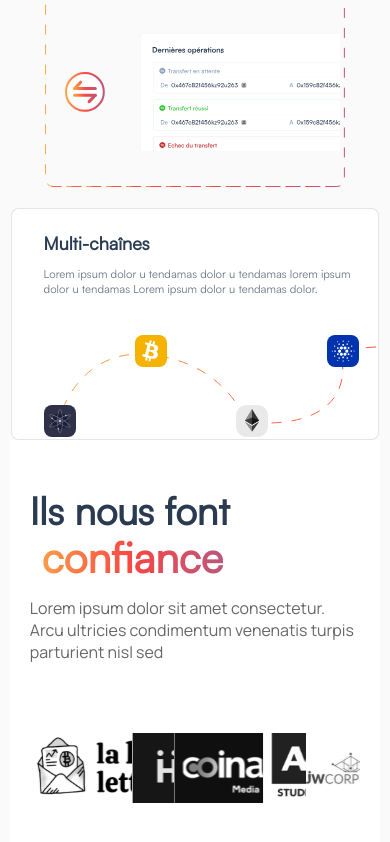
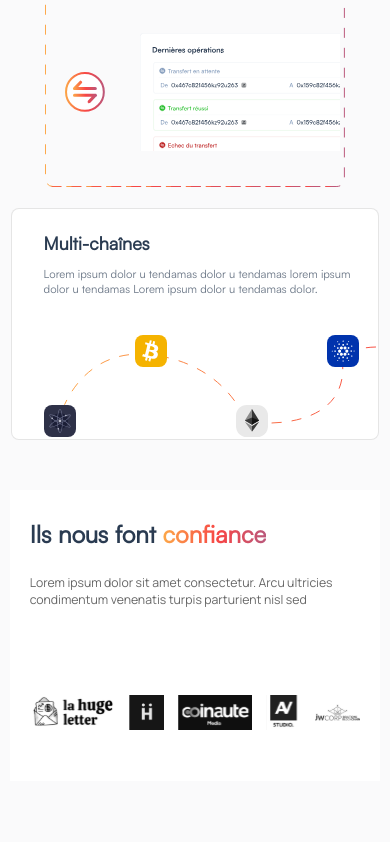
Before and after one commit to BetterScan/LandingPage, a React (Create React App) app: page / in a window 390 px wide. Shown: the part 1867-2709 px from the top of the page. After the commit the page ends 2648 px from the top, so only its background shows below. Built offline with nearby package versions, Linux system fonts and the light colour scheme.

Commit message:
responsive partner section + create css variable

```diff
--- a/src/Component/Partners/Partners.css
+++ b/src/Component/Partners/Partners.css
@@ -1,17 +1,18 @@
 .partners-container {
   background-color: white;
   /* background-color: #f74545 ; */
-  min-height: 50vh;
+  min-height: 30vh;
   /* min-width:120vw !important; */
   /* transform: translateX(-20vw) ; */
   display: flex;
   justify-content: center;
-  align-items: center;
-  padding: 0px 20px;
+  /* align-items: center; */
+  padding: 5% 20px;
+  margin-top: 50px;
 }
 .partners-wrap {
   width: 100%;
-  height: 80%;
+  height: 90%;
   /* background-color: darkcyan; */
 }
 .partners-title-and-description-container {
@@ -37,7 +38,7 @@
   /* font-weight: 700; */
   line-height: 50px;
   /* background-color: violet; */
-  padding-left: 12px;
+  /* padding-left: 12px; */
 }
 .partners-description-container {
   color: rgba(0, 0, 0, 0.6);
@@ -58,6 +59,8 @@
   justify-content: space-between;
   align-items: center;
 }
+.partners-logo-corporations-partners a {
+}
 .partners-logo-corporations-huge-letter {
   background-image: url("../../Assets/huge-letter-partner.svg");
   background-color: lightgray;
@@ -65,8 +68,10 @@
   background-repeat: no-repeat;
   /* background-position: 50% 50%; */
   mix-blend-mode: luminosity;
-  width: 169px;
-  height: 70px;
+  --width-original-partner-logo: 169px;
+  --height-original-partner-logo: 70px;
+  width: var(--width-original-partner-logo);
+  height: var(--height-original-partner-logo);
 }
 .partners-logo-corporations-human-lab {
   background-image: url("../../Assets/human-lab-partner.svg");
@@ -75,8 +80,10 @@
   background-repeat: no-repeat;
   /* background-position: 50% 50%; */
   mix-blend-mode: luminosity;
-  width: 70px;
-  height: 70px;
+  --width-original-partner-logo: 70px;
+  --height-original-partner-logo: 70px;
+  width: var(--width-original-partner-logo);
+  height: var(--height-original-partner-logo);
 }
 .partners-logo-corporations-coinaute {
   background-image: url("../../Assets/coinaute-partner.svg");
@@ -85,8 +92,10 @@
   background-repeat: no-repeat;
   /* background-position: 50% 50%; */
   mix-blend-mode: luminosity;
-  width: 147px;
-  height: 70px;
+  --width-original-partner-logo: 147px;
+  --height-original-partner-logo: 70px;
+  width: var(--width-original-partner-logo);
+  height: var(--height-original-partner-logo);
 }
 .partners-logo-corporations-avicienne {
   background-image: url("../../Assets/avicienne-partner.svg");
@@ -95,8 +104,10 @@
   background-repeat: no-repeat;
   /* background-position: 50% 50%; */
   mix-blend-mode: luminosity;
-  width: 70px;
-  height: 70px;
+  --width-original-partner-logo: 70px;
+  --height-original-partner-logo: 70px;
+  width: var(--width-original-partner-logo);
+  height: var(--height-original-partner-logo);
 }
 .partners-logo-corporations-jwcorp {
   background-image: url("../../Assets/jwcorp-partner.svg");
@@ -105,8 +116,10 @@
   background-repeat: no-repeat;
   /* background-position: 50% 50%; */
   mix-blend-mode: luminosity;
-  width: 90px;
-  height: 90px;
+  --width-original-partner-logo: 90px;
+  --height-original-partner-logo: 90px;
+  width: var(--width-original-partner-logo);
+  height: var(--height-original-partner-logo);
 }
 .partners-logo-corporations-huge-letter:hover,
 .partners-logo-corporations-human-lab:hover,
@@ -116,3 +129,40 @@
   mix-blend-mode: normal;
   transition-duration: 400ms;
 }
+@media (max-width: 930px) {
+  .partners-title-and-description-container,
+  .partners-title-and-description-container span {
+    font-size: 24px;
+  }
+  .partners-description-container {
+    font-size: 12.28px;
+  }
+  .partners-logo-corporations-huge-letter,
+  .partners-logo-corporations-human-lab,
+  .partners-logo-corporations-coinaute,
+  .partners-logo-corporations-avicienne,
+  .partners-logo-corporations-jwcorp {
+    width: calc(var(--width-original-partner-logo) * 0.8);
+    height: calc(var(--height-original-partner-logo) * 0.8);
+  }
+}
+@media (max-width: 730px) {
+  .partners-logo-corporations-huge-letter,
+  .partners-logo-corporations-human-lab,
+  .partners-logo-corporations-coinaute,
+  .partners-logo-corporations-avicienne,
+  .partners-logo-corporations-jwcorp {
+    width: calc(var(--width-original-partner-logo) * 0.6);
+    height: calc(var(--height-original-partner-logo) * 0.6);
+  }
+}
+@media (max-width: 530px) {
+  .partners-logo-corporations-huge-letter,
+  .partners-logo-corporations-human-lab,
+  .partners-logo-corporations-coinaute,
+  .partners-logo-corporations-avicienne,
+  .partners-logo-corporations-jwcorp {
+    width: calc(var(--width-original-partner-logo) * 0.5);
+    height: calc(var(--height-original-partner-logo) * 0.5);
+  }
+}
```
